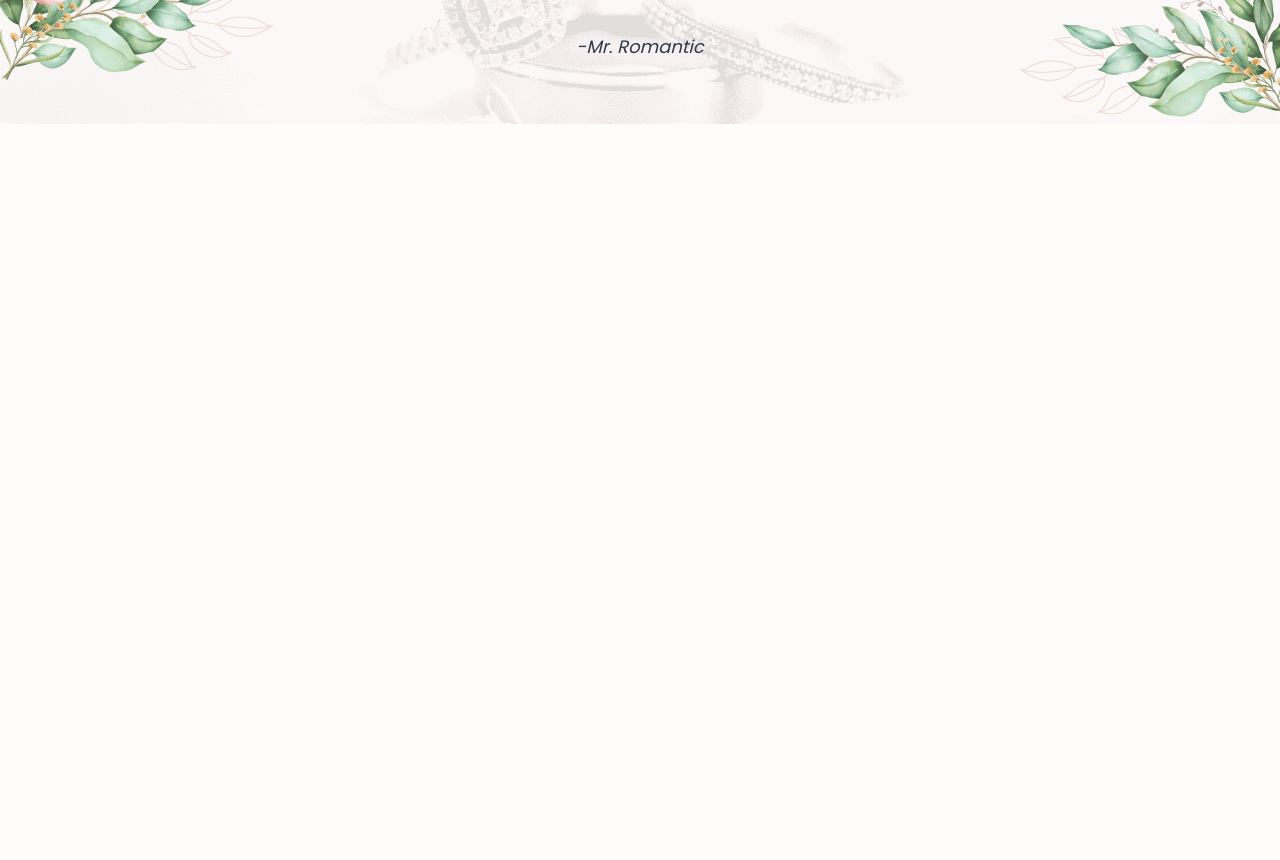
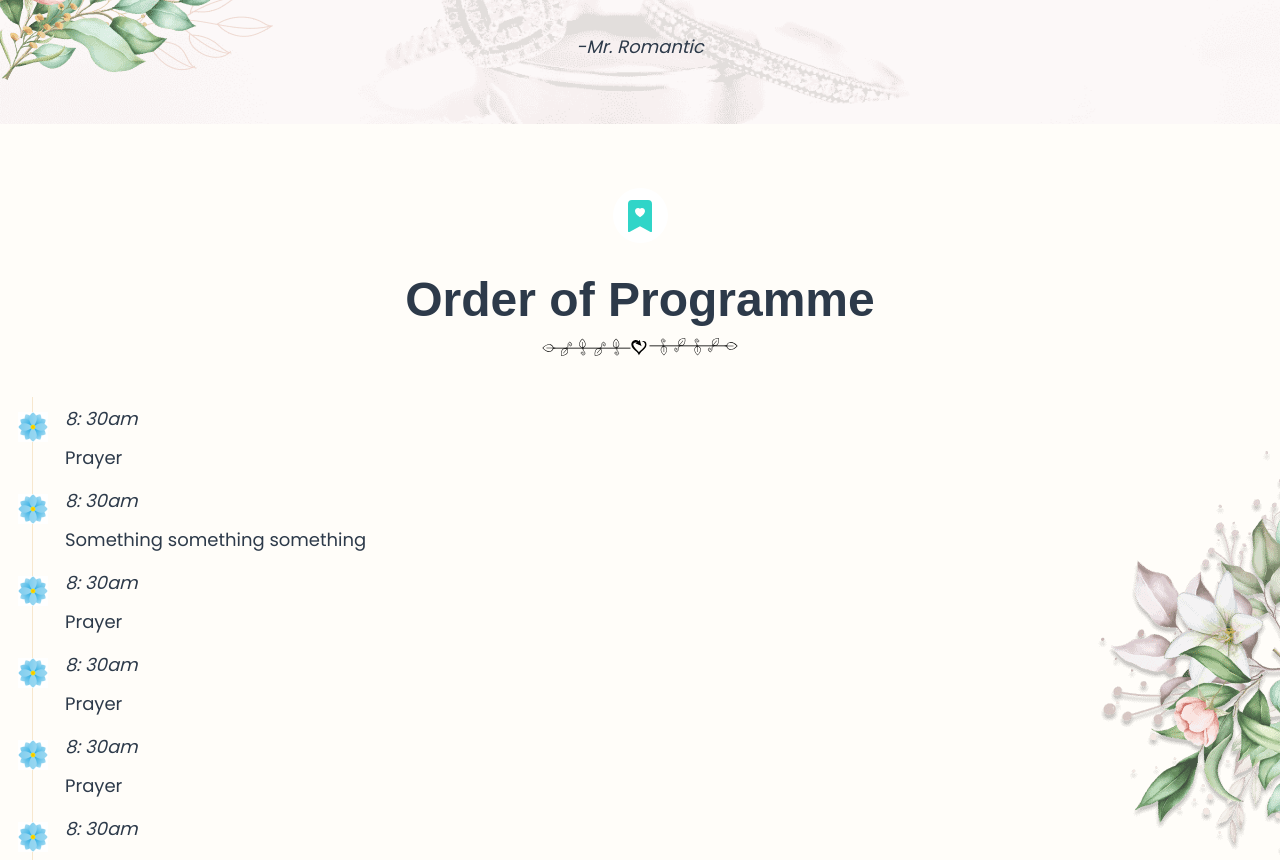
Before and after one commit to Meekunn/weddingsite, a Next.js app: page / in a window 1280 px wide. Shown: the part 1940-2800 px from the top of the page. Before the commit the page ends 2064 px from the top, so only its background shows below. Built offline with nearby package versions, Linux system fonts and the light colour scheme; a web font is replaced by a local one.

Commit message:
:sparkles: Add Order Of Program Section

```diff
--- a/src/app/page.tsx
+++ b/src/app/page.tsx
@@ -3,6 +3,7 @@ import Navbar from "@/components/Navbar";
 import HomeSection from "@/components/Home";
 import HowItStarted from "@/components/HowItStarted";
 import Proposal from "@/components/Proposal";
+import OrderOfProgram from "@/components/OrderOfProgram";
 
 export default function Home() {
 	return (
@@ -11,6 +12,7 @@ export default function Home() {
 			<HomeSection />
 			<HowItStarted />
 			<Proposal />
+			<OrderOfProgram />
 		</>
 	);
 }
--- a/src/components/HowItStarted/index.tsx
+++ b/src/components/HowItStarted/index.tsx
@@ -6,7 +6,7 @@ import flower1 from "../../assets/flower.png";
 
 const HowItStarted = () => {
 	return (
-		<Flex id="how" p={8} direction={"column"} gap={"4.5rem"}>
+		<Flex id="how" p={8} direction={"column"} gap={"4.5rem"} position={"relative"}>
 			<Flex direction={"column"} gap={2} pt={4} align={"center"}>
 				<Heading as="h2" fontSize={"5xl"}>
 					The Couple
--- /dev/null
+++ b/src/components/OrderOfProgram/index.tsx
@@ -0,0 +1,150 @@
+import { Stack, Flex, Heading, Image, Icon, Box, Text } from "@chakra-ui/react";
+import { BsBookmarkHeartFill } from "react-icons/bs";
+import flowerPattern from "../../assets/design.svg";
+import flower3 from "../../assets/flower3.png";
+import "./order_of_program.scss";
+
+const OrderOfProgram = () => {
+	return (
+		<Stack p={8} position="relative" id="program">
+			<Stack>
+				<Flex direction="column" gap={3} align="center" p={8}>
+					<Box
+						bg="#ffffff"
+						borderRadius={"50%"}
+						w="55px"
+						h="55px"
+						display="flex"
+						justifyContent={"center"}
+						alignItems={"center"}
+					>
+						<Icon as={BsBookmarkHeartFill} w={8} h={8} color={"brand.300"} />
+					</Box>
+					<Flex direction={"column"} gap={2} pt={4} align={"center"}>
+						<Heading as="h2" fontSize={"5xl"}>
+							Order of Programme
+						</Heading>
+						<Image src={flowerPattern.src} w="200px" />
+					</Flex>
+				</Flex>
+				<Flex direction="column">
+					<Flex
+						className="program_list"
+						position="relative"
+						borderLeft={1}
+						borderLeftColor={"brand.100"}
+						borderLeftStyle={"solid"}
+						direction={"column"}
+						gap={3}
+						px={8}
+						py={2}
+					>
+						<Text fontSize={"lg"} fontStyle={"italic"}>
+							8: 30am
+						</Text>
+						<Text fontSize={"lg"}>Prayer</Text>
+					</Flex>
+					<Flex
+						className="program_list"
+						position="relative"
+						borderLeft={1}
+						borderLeftColor={"brand.100"}
+						borderLeftStyle={"solid"}
+						direction={"column"}
+						gap={3}
+						px={8}
+						py={2}
+					>
+						<Text fontSize={"lg"} fontStyle={"italic"}>
+							8: 30am
+						</Text>
+						<Text fontSize={"lg"}>Something something something</Text>
+					</Flex>
+					<Flex
+						className="program_list"
+						position="relative"
+						borderLeft={1}
+						borderLeftColor={"brand.100"}
+						borderLeftStyle={"solid"}
+						direction={"column"}
+						gap={3}
+						px={8}
+						py={2}
+					>
+						<Text fontSize={"lg"} fontStyle={"italic"}>
+							8: 30am
+						</Text>
+						<Text fontSize={"lg"}>Prayer</Text>
+					</Flex>
+					<Flex
+						className="program_list"
+						position="relative"
+						borderLeft={1}
+						borderLeftColor={"brand.100"}
+						borderLeftStyle={"solid"}
+						direction={"column"}
+						gap={3}
+						px={8}
+						py={2}
+					>
+						<Text fontSize={"lg"} fontStyle={"italic"}>
+							8: 30am
+						</Text>
+						<Text fontSize={"lg"}>Prayer</Text>
+					</Flex>
+					<Flex
+						className="program_list"
+						position="relative"
+						borderLeft={1}
+						borderLeftColor={"brand.100"}
+						borderLeftStyle={"solid"}
+						direction={"column"}
+						gap={3}
+						px={8}
+						py={2}
+					>
+						<Text fontSize={"lg"} fontStyle={"italic"}>
+							8: 30am
+						</Text>
+						<Text fontSize={"lg"}>Prayer</Text>
+					</Flex>
+					<Flex
+						className="program_list"
+						position="relative"
+						borderLeft={1}
+						borderLeftColor={"brand.100"}
+						borderLeftStyle={"solid"}
+						direction={"column"}
+						gap={3}
+						px={8}
+						py={2}
+					>
+						<Text fontSize={"lg"} fontStyle={"italic"}>
+							8: 30am
+						</Text>
+						<Text fontSize={"lg"}>Prayer</Text>
+					</Flex>
+					<Flex
+						className="program_list"
+						position="relative"
+						borderLeft={1}
+						borderLeftColor={"brand.100"}
+						borderLeftStyle={"solid"}
+						direction={"column"}
+						gap={3}
+						px={8}
+						py={2}
+					>
+						<Text fontSize={"lg"} fontStyle={"italic"}>
+							8: 30am
+						</Text>
+						<Text fontSize={"lg"}>Prayer</Text>
+					</Flex>
+				</Flex>
+			</Stack>
+			<Image src={flower3.src} position={"absolute"} bottom={0} right={0} />
+		</Stack>
+	);
+};
+
+export default OrderOfProgram;
--- /dev/null
+++ b/src/components/OrderOfProgram/order_of_program.scss
@@ -0,0 +1,8 @@
+.program_list::before {
+	content: url(../../assets/resized_list.png);
+	height: 30px;
+	position: absolute;
+	left: -15px;
+	top: 15px;
+	width: 30px;
+}
--- a/src/components/Proposal/index.tsx
+++ b/src/components/Proposal/index.tsx
@@ -12,7 +12,7 @@ const style = {
 
 const Proposal = () => {
 	return (
-		<Stack sx={style} p={8}>
+		<Stack sx={style} p={8} position={"relative"}>
 			<Flex direction="column" gap={6} align="center" p={8}>
 				<Box
 					bg="#ffffff"
@@ -40,7 +40,7 @@ const Proposal = () => {
 					</Text>
 				</Flex>
 			</Flex>
-			<Image src={flower2.src} position={"absolute"} bottom={0} left={0} />
+			<Image src={flower2.src} position={"absolute"} bottom={0} left={0} display={{ base: "none", md: "block" }} />
 		</Stack>
 	);
 };
--- a/src/theme/styles.ts
+++ b/src/theme/styles.ts
@@ -3,7 +3,6 @@ const styles = {
 		body: {
 			bg: "#fffdf9",
 			color: "#2d3a4a",
-			fontFamily: "var(--font-poppins)",
 		},
 	},
 };
```
Also changed, not shown: src/assets/list_flower.png (added), src/assets/resized_list.png (added).
